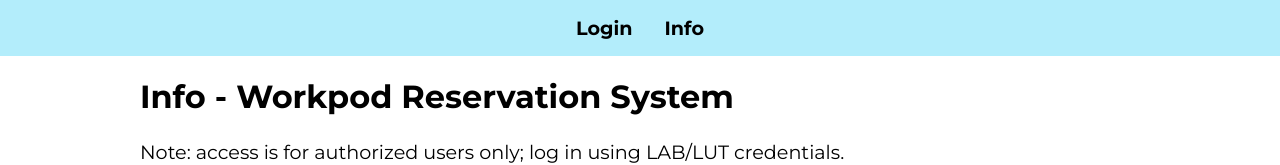
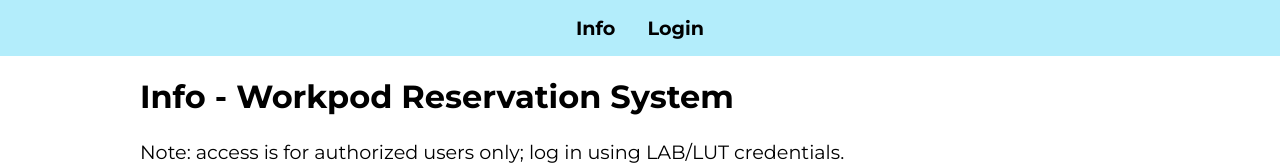
Before and after one commit to oskarisuonpaa/work-pod-end-user-interface, a React (Vite) app in the folder app/: page /info in a window 1280 px wide. Shown: the top 165 px of the page. Built offline with nearby package versions, Linux system fonts and the light colour scheme; no server answers.

Commit message:
Enhance authentication flow with token validation and improve UI feedback in Dashboard and NavBar components

```diff
--- a/app/src/components/AuthProvider/index.tsx
+++ b/app/src/components/AuthProvider/index.tsx
@@ -1,9 +1,8 @@
 import { useNavigate } from "react-router";
-import { useState, createContext, useContext } from "react";
+import { useState, createContext, useContext, useEffect, useRef } from "react";
+import { jwtDecode } from "jwt-decode";
 
-const useAuth = () => {
-  return useContext(AuthContext);
-};
+const useAuth = () => useContext(AuthContext);
 
 const AuthContext = createContext<{
   token: string;
@@ -19,22 +18,64 @@ type AuthProviderProps = {
   children: React.ReactNode;
 };
 
+type JWTPayload = {
+  exp: number;
+};
+
+const isTokenValid = (token: string): boolean => {
+  try {
+    const { exp } = jwtDecode<JWTPayload>(token);
+    return exp * 1000 > Date.now();
+  } catch {
+    return false;
+  }
+};
+
+const getTokenExpirationDelay = (token: string): number => {
+  try {
+    const { exp } = jwtDecode<JWTPayload>(token);
+    const delay = exp * 1000 - Date.now();
+    return delay > 0 ? delay : 0;
+  } catch {
+    return 0;
+  }
+};
+
 const AuthProvider = ({ children }: AuthProviderProps) => {
   const navigate = useNavigate();
-  const [token, setToken] = useState(
-    () => localStorage.getItem("authToken") || ""
-  );
+  const logoutTimerRef = useRef<ReturnType<typeof setTimeout> | null>(null);
 
-  const handleLogin = (googleToken: string) => {
-    setToken(googleToken);
-    localStorage.setItem("authToken", googleToken);
-    navigate("/dashboard");
-  };
+  const [token, setToken] = useState(() => {
+    const stored = localStorage.getItem("authToken") || "";
+    return isTokenValid(stored) ? stored : "";
+  });
 
   const handleLogout = () => {
     setToken("");
     localStorage.removeItem("authToken");
+    if (logoutTimerRef.current) clearTimeout(logoutTimerRef.current);
+    navigate("/login");
   };
+
+  const handleLogin = (googleToken: string) => {
+    if (isTokenValid(googleToken)) {
+      setToken(googleToken);
+      localStorage.setItem("authToken", googleToken);
+      const delay = getTokenExpirationDelay(googleToken);
+      logoutTimerRef.current = setTimeout(handleLogout, delay);
+      navigate("/dashboard");
+    } else {
+      console.error("Invalid or expired token");
+    }
+  };
+
+  useEffect(() => {
+    if (logoutTimerRef.current) clearTimeout(logoutTimerRef.current);
+    if (token) {
+      const delay = getTokenExpirationDelay(token);
+      logoutTimerRef.current = setTimeout(handleLogout, delay);
+    }
+  }, [token]);
 
   const value = {
     token,
--- a/app/src/components/Dashboard/index.tsx
+++ b/app/src/components/Dashboard/index.tsx
@@ -23,6 +23,7 @@ const Dashboard = () => {
   const { token } = useAuth();
   const navigate = useNavigate();
   const [reservations, setReservations] = useState<ReservationType[]>([]);
+  const [firstLoad, setFirstLoad] = useState(true);
 
   if (!token) {
     navigate("/login");
@@ -33,6 +34,9 @@ const Dashboard = () => {
       try {
         const reservations = await getUserReservations();
         setReservations(reservations);
+        if (firstLoad) {
+          setFirstLoad(false);
+        }
       } catch (error) {
         console.error("Error fetching reservations:", error);
       }
@@ -52,6 +56,11 @@ const Dashboard = () => {
       <div className="container">
         <div className="schedule-container">
           <h3>Upcoming Slots</h3>
+          {firstLoad && <h4>Loading...</h4>}
+          {reservations.length === 0 && !firstLoad && (
+            <h4>No upcoming reservations</h4>
+          )}
+          {reservations.length != 0 && (
             <ul>
               {reservations
                 .sort(
@@ -71,6 +80,7 @@ const Dashboard = () => {
                   </li>
                 ))}
             </ul>
+          )}
         </div>
         <div className="link-container">
           <ul>
--- a/app/src/components/NavBar/index.tsx
+++ b/app/src/components/NavBar/index.tsx
@@ -6,14 +6,18 @@ const NavBar = () => {
   const { token } = useAuth();
   return (
     <nav className="navbar">
-      {token &&
-      <><Link to="/dashboard">Dashboard </Link>
-      <Link to="/workpods">Workpods </Link>
-      <Link to="/search">Search </Link></>}
-      {!token &&
-      <Link to="/login">Login </Link>}
+      {token && (
+        <>
+          <Link to="/dashboard">Dashboard </Link>
+          <Link to="/workpods">Workpods </Link>
+          <Link to="/reservations">Reservations </Link>
+          <Link to="/search">Search </Link>
+        </>
+      )}
+
       <Link to="/info">Info</Link>
-
+      {!token && <Link to="/login">Login </Link>}
+      {token && <Link to="/logout">Logout </Link>}
     </nav>
   );
 };
--- a/app/src/components/ProtectedRoute/index.tsx
+++ b/app/src/components/ProtectedRoute/index.tsx
@@ -1,18 +1,32 @@
-// ProtectedRoute
 import { Navigate } from "react-router";
 import { useAuth } from "../AuthProvider";
+import { jwtDecode } from "jwt-decode";
 
 type ProtectedRouteProps = {
   children: React.ReactNode;
 };
 
+type JWTPayload = {
+  exp: number;
+};
+
+const isTokenValid = (token: string): boolean => {
+  try {
+    const { exp } = jwtDecode<JWTPayload>(token);
+    return exp * 1000 > Date.now();
+  } catch {
+    return false;
+  }
+};
+
 const ProtectedRoute = ({ children }: ProtectedRouteProps) => {
   const { token } = useAuth();
 
-  if (!token) {
+  if (!token || !isTokenValid(token)) {
     return <Navigate to="/login" replace />;
   }
 
   return children;
 };
+
 export default ProtectedRoute;
```
Lines whose indentation alone changed are shown as unchanged.
